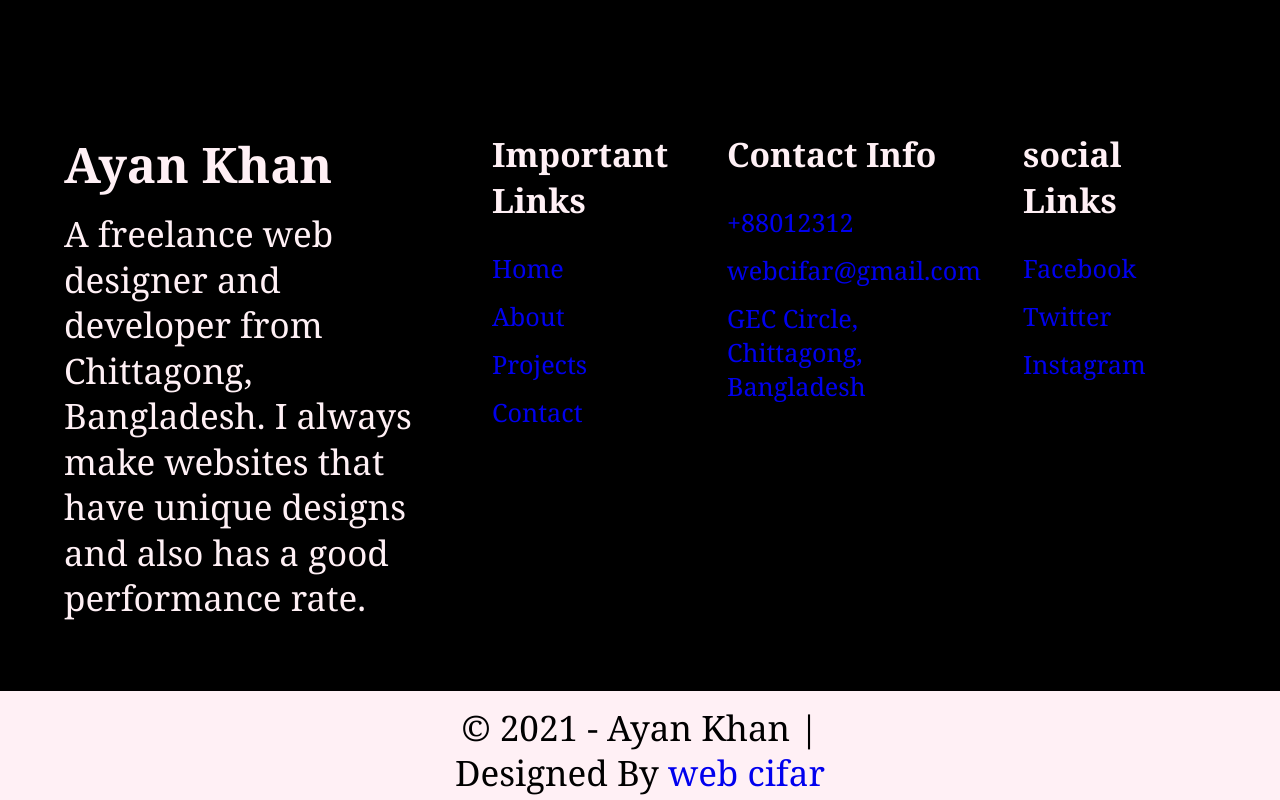
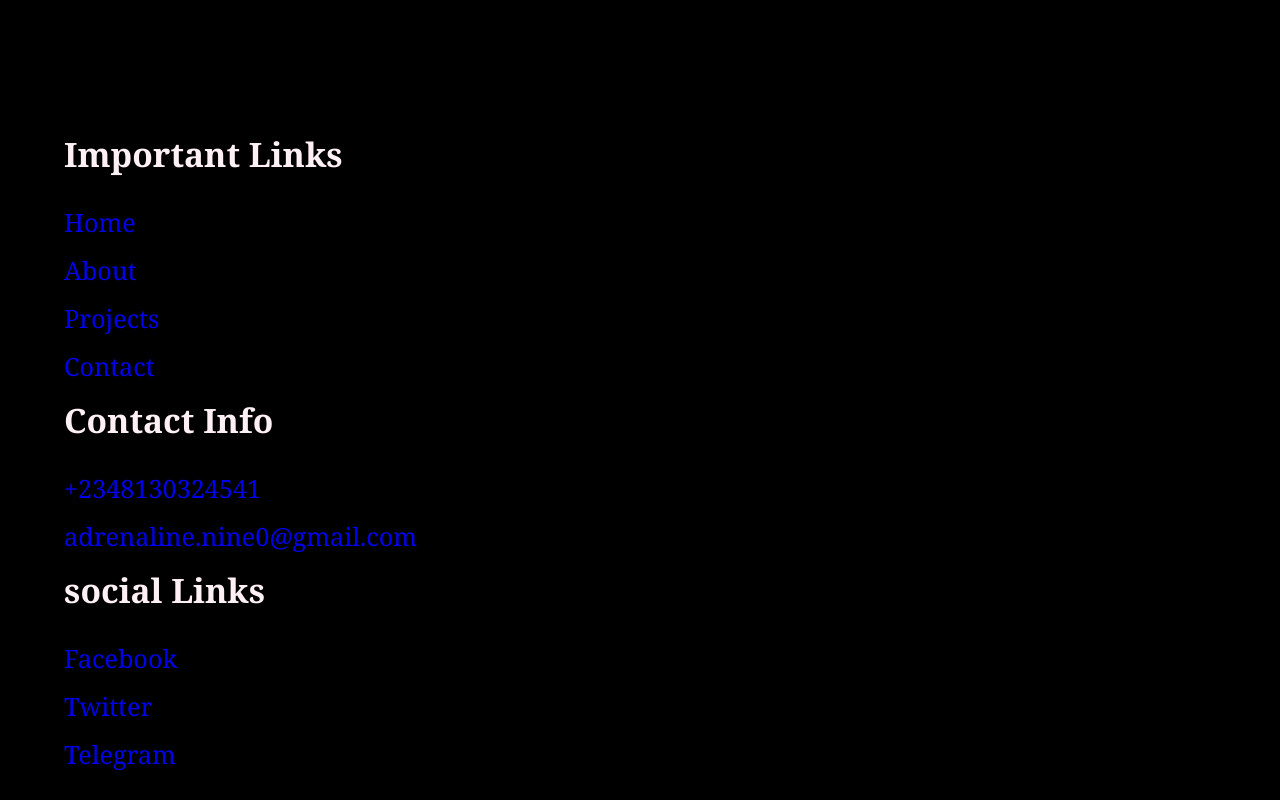
Before and after one commit to Adrenaline9/Personal-Portfolio, a Svelte app: page / in a window 1280 px wide. Shown: the part 4520-5320 px from the top of the page. Built offline with nearby package versions, Linux system fonts and the light colour scheme.

Commit message:
2 files modified

```diff
--- a/src/components/ContactBanner.js
+++ b/src/components/ContactBanner.js
@@ -34,7 +34,7 @@ export default function ContactBanner() {
           <PText>Have a project in mind</PText>
           <h3 className="contactBanner__heading">Let me help you</h3>
           <div className="contact_button">
-          <Button btnText="Contact Now" btnLink="/contact" />
+            <Button btnText="Contact Now" btnLink="/contact" />
           </div>
         </div>
       </div>
--- a/src/components/Footer.js
+++ b/src/components/Footer.js
@@ -14,7 +14,6 @@ const FooterStyle = styled.div`
 }
 
   .container_wrapper {
-    display: flex;
     gap: 3rem;
     width: 90%;
     margin: auto;
@@ -69,14 +68,6 @@ export default function Footer() {
       <div className="containers">
         <div className="container_wrapper">
           <div className="footer__col1">
-            <h1 className="footer__col1__title">Ayan Khan</h1>
-            <PText>
-              A freelance web designer and developer from Chittagong,
-              Bangladesh. I always make websites that have unique designs and
-              also has a good performance rate.
-            </PText>
-          </div>
-          <div className="footer__col2">
             <FooterCol
               heading="Important Links"
               links={[
@@ -103,40 +94,40 @@ export default function Footer() {
               ]}
             />
           </div>
-          <div className="footer__col3">
+          <div className="footer__col2">
             <FooterCol
               heading="Contact Info"
               links={[
                 {
-                  title: '+88012312',
-                  path: 'tel:+88012312',
+                  title: '+2348130324541',
+                  path: 'tel:+2348130324541',
                 },
                 {
-                  title: 'webcifar@gmail.com',
-                  path: 'mailto:webcifar@gmail.com',
+                  title: 'adrenaline.nine0@gmail.com',
+                  path: 'mailto:adrenaline.nine0@gmail.com',
                 },
                 {
-                  title: 'GEC Circle, Chittagong, Bangladesh',
-                  path: 'http://google.com/maps',
+                  itle: 'CHS, Amassoma, Bayelsa State, Nigeria',
+                  ath: 'http://google.com/maps',
                 },
               ]}
             />
           </div>
-          <div className="footer__col4">
+          <div className="footer__col3">
             <FooterCol
               heading="social Links"
               links={[
                 {
                   title: 'Facebook',
-                  path: 'http://facebook.com',
+                  path: 'https://www.facebook.com/profile.php?id=100074182476935',
                 },
                 {
                   title: 'Twitter',
-                  path: 'http://twitter.com',
+                  path: 'https://twitter.com/Adrenaline_nine?t=TgEas4uagrC_mrC1j60gZg&s=09',
                 },
                 {
-                  title: 'Instagram',
-                  path: 'http://instagram.com',
+                  title: 'Telegram',
+                  path: 'https://t.me/Adrenaline_Nine',
                 },
               ]}
             />
@@ -146,9 +137,9 @@ export default function Footer() {
       <div className="copyright">
         <div className="containers">
           <PText>
-            © 2021 - Ayan Khan | Designed By{' '}
-            <a target="_blank" rel="noreferrer" href="http://webcifar.com">
-              web cifar
+            © 2021 - Adrenaline Nine | Designed By{' '}
+            <a target="_blank" rel="noreferrer" href="https://www.facebook.com/profile.php?id=100074182476935">
+              Adrenaline_nine
             </a>{' '}
           </PText>
         </div>
```
